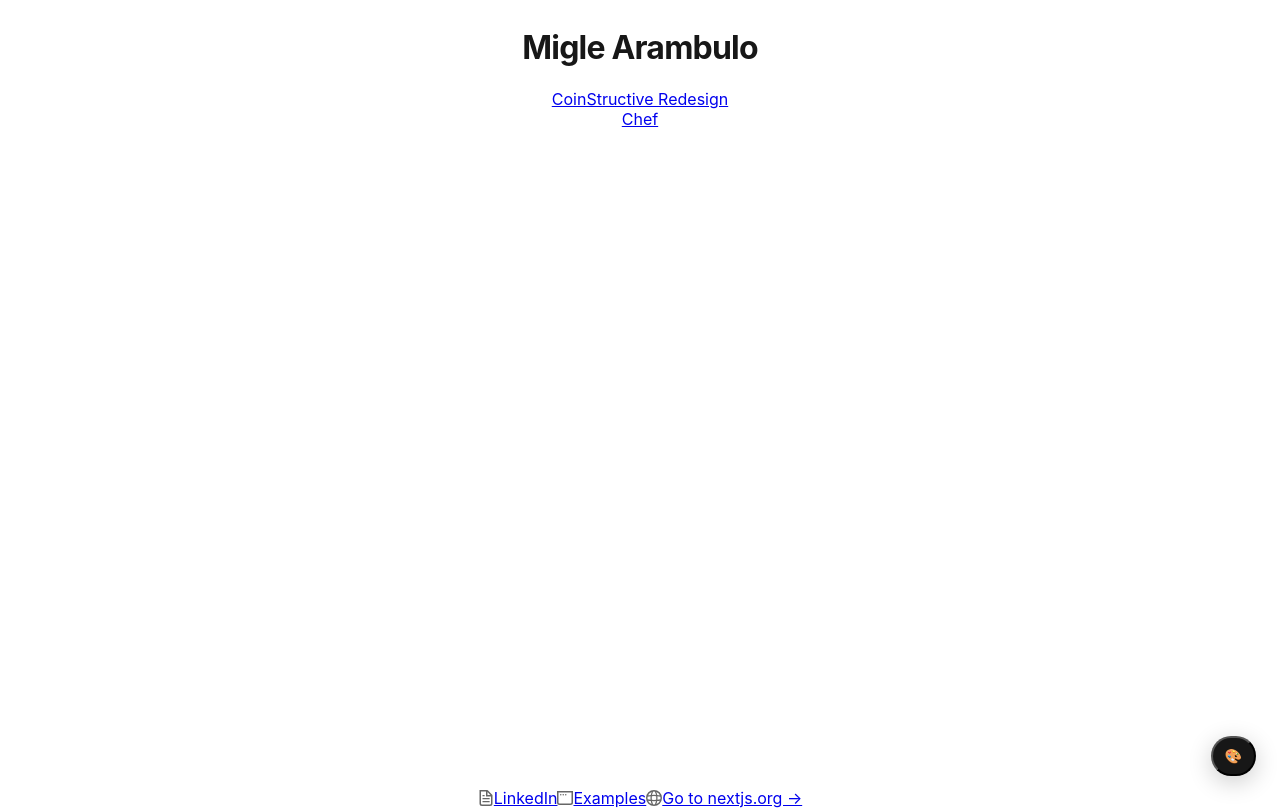
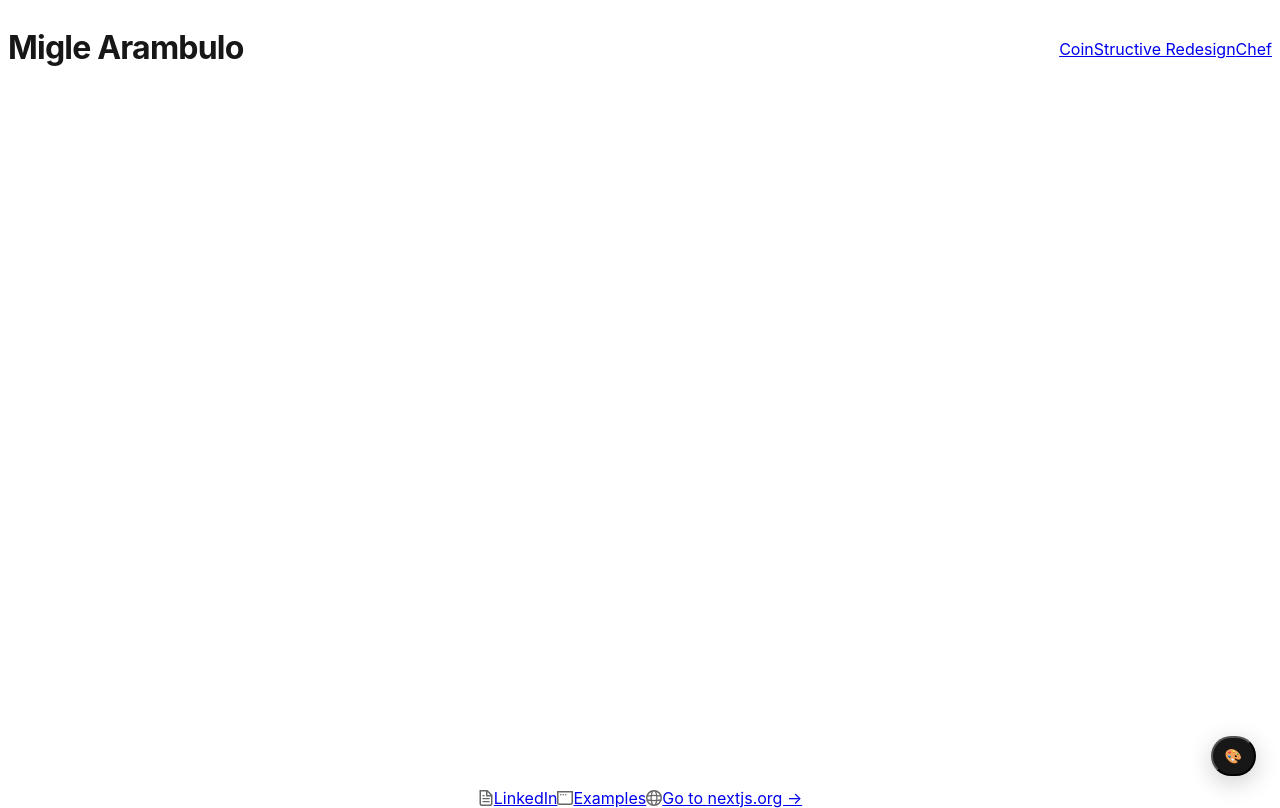
Before and after one commit to miglearambulo/my-app, a Next.js app: page / in a window 1280 px wide. Built offline with nearby package versions, Linux system fonts and the light colour scheme.

Commit message:
Update layout: name left-aligned, nav buttons right-aligned horizontally

```diff
--- a/src/app/page.tsx
+++ b/src/app/page.tsx
@@ -3,17 +3,17 @@ import Image from 'next/image';
 export default function Home() {
   return (
     <div className="min-h-screen bg-white dark:bg-neutral-950">
-      <div className="max-w-4xl mx-auto px-4 sm:px-8 py-8 sm:py-12 flex flex-col min-h-screen">
+      <div className="max-w-6xl mx-auto px-4 sm:px-8 py-6 sm:py-8 flex flex-col min-h-screen">
         <header className="mb-8">
-          <div className="flex flex-col sm:flex-row items-center justify-between gap-6 sm:gap-8">
+          <div className="flex flex-row items-center justify-between">
             <h1 className="text-2xl sm:text-3xl font-bold text-neutral-900 dark:text-white">
               Migle Arambulo
             </h1>
 
-            <nav className="flex flex-col sm:flex-row gap-4 sm:gap-12 items-center justify-center">
-              <div className="w-full sm:w-auto">
+            <nav className="flex flex-row items-center gap-4 sm:gap-6">
+              <div>
                 <a
-                  className="inline-flex w-full sm:w-auto items-center justify-center font-medium text-sm sm:text-base px-8 sm:px-10 py-3 sm:py-3.5 rounded-full bg-neutral-100 dark:bg-neutral-800 text-neutral-900 dark:text-white hover:bg-neutral-200 dark:hover:bg-neutral-700 transition-colors duration-200 focus:outline-none focus-visible:ring-2 focus-visible:ring-offset-2 focus-visible:ring-indigo-500"
+                  className="inline-flex items-center justify-center font-medium text-sm sm:text-base px-6 sm:px-8 py-2.5 sm:py-3 rounded-full bg-neutral-100 dark:bg-neutral-800 text-neutral-900 dark:text-white hover:bg-neutral-200 dark:hover:bg-neutral-700 transition-colors duration-200 focus:outline-none focus-visible:ring-2 focus-visible:ring-offset-2 focus-visible:ring-indigo-500"
                   href="https://docs.google.com/presentation/d/1Ww185rw_FaBdVdC410-aKdALeOdAaIYYEUbxkYjwA-s/edit?usp=sharing"
                   target="_blank"
                   rel="noopener noreferrer"
@@ -22,9 +22,9 @@ export default function Home() {
                 </a>
               </div>
 
-              <div className="w-full sm:w-auto">
+              <div>
                 <a
-                  className="inline-flex w-full sm:w-auto items-center justify-center font-medium text-sm sm:text-base px-8 sm:px-10 py-3 sm:py-3.5 rounded-full bg-neutral-100 dark:bg-neutral-800 text-neutral-900 dark:text-white hover:bg-neutral-200 dark:hover:bg-neutral-700 transition-colors duration-200 focus:outline-none focus-visible:ring-2 focus-visible:ring-offset-2 focus-visible:ring-indigo-500"
+                  className="inline-flex items-center justify-center font-medium text-sm sm:text-base px-6 sm:px-8 py-2.5 sm:py-3 rounded-full bg-neutral-100 dark:bg-neutral-800 text-neutral-900 dark:text-white hover:bg-neutral-200 dark:hover:bg-neutral-700 transition-colors duration-200 focus:outline-none focus-visible:ring-2 focus-visible:ring-offset-2 focus-visible:ring-indigo-500"
                   href="https://nextjs.org/docs?utm_source=create-next-app&utm_medium=appdir-template-tw&utm_campaign=create-next-app"
                   target="_blank"
                   rel="noopener noreferrer"
```
